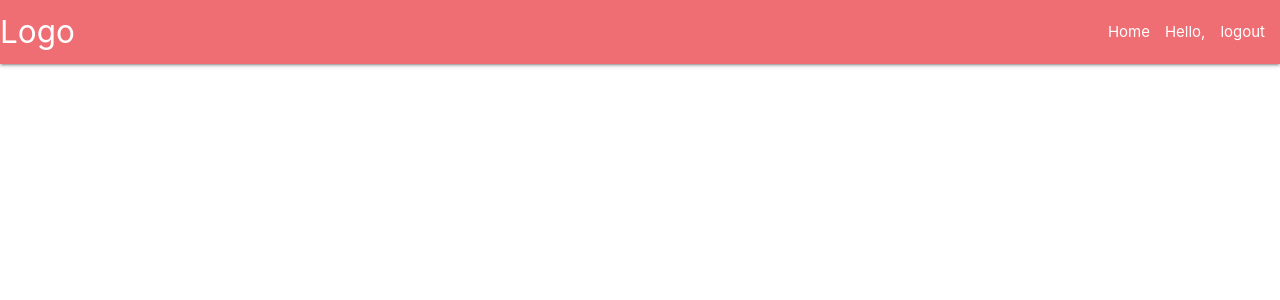
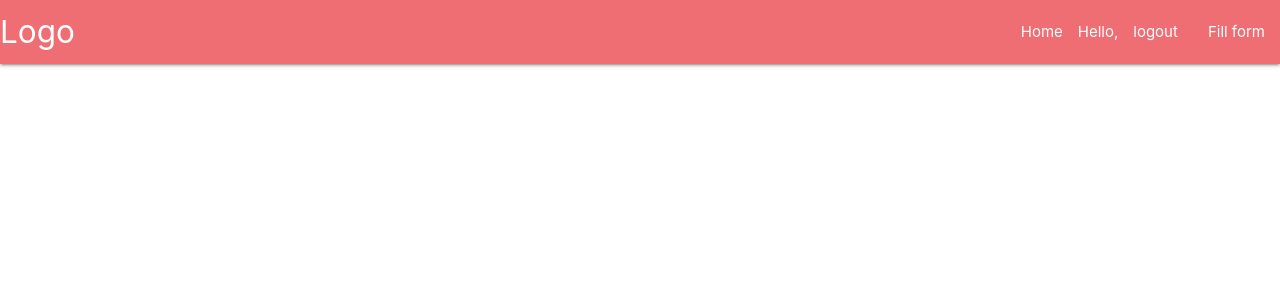
Before and after one commit to Aljesh-basnet/PowerRangers_ADC6_PartII, a Django app: page / in a window 1280 px wide. Shown: the top 300 px of the page. Run offline with Django 3.2, Linux system fonts and the light colour scheme; a user stored in the database is signed in.

Commit message:
minor changes

```diff
--- a/PowerRangers_ADC6/customer/urls.py
+++ b/PowerRangers_ADC6/customer/urls.py
@@ -5,7 +5,7 @@ from . import views
 urlpatterns =[
     path('', views.index, name="index"),
     path('booking/',views.view_Booking_lists),
-    path('bookingform/',views.booking_form),
+    path('bookingform/',views.booking_form, name="Bookingform"),
     path('bookingform/save',views.booking_save),
     path('booking/update/<int:ID>',views.booking_update_forms),
     path('booking/update/update/<int:ID>',views.booking_update_save),
--- a/PowerRangers_ADC6/customer/views.py
+++ b/PowerRangers_ADC6/customer/views.py
@@ -155,7 +155,7 @@ def authenticate_user(request):
         user= authenticate(username=request.POST['input_username'],password=request.POST['input_password'])
         if user is not None:
             login(request,user)
-            return render(request,'Bookings/bookingform.html')
+            return render(request,'header.html')
         else:
             messages.info(request,'invalid username or password')
             return render(request,'Registration/login.html')
--- a/PowerRangers_ADC6/templates/header.html
+++ b/PowerRangers_ADC6/templates/header.html
@@ -23,6 +23,7 @@
         {% if user.is_authenticated %}
         <li>Hello, {{user.first_name}}</li>
         <li><a href="{% url 'logout' %}">logout</a></li>
+        <li><a href="{% url 'Bookingform' %}">Fill form</a></li>
 
         {% else %}
         <li><a href="{% url 'login' %}">Login</a></li>
```
Also changed, not shown: PowerRangers_ADC6/db.sqlite3.
